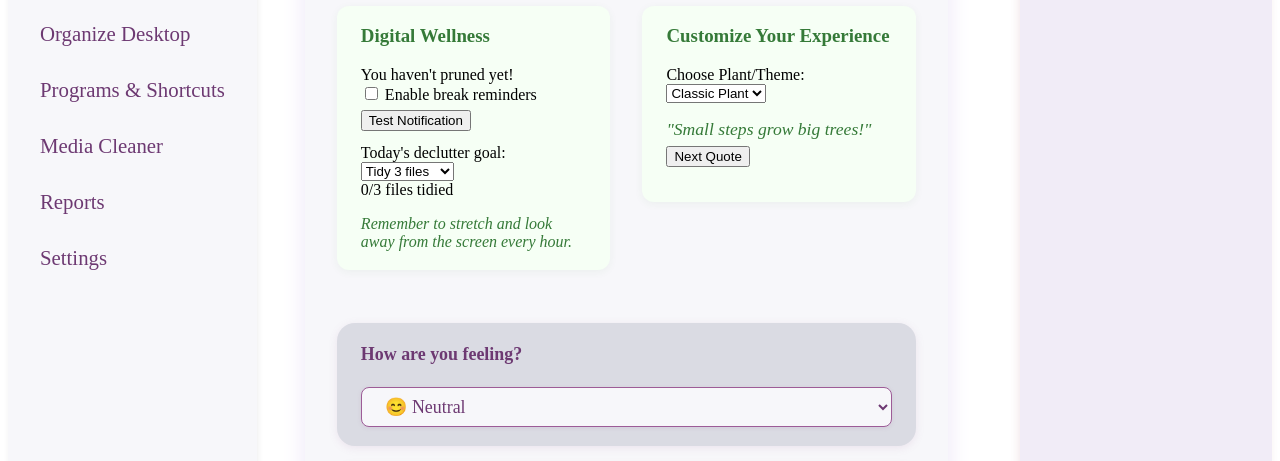
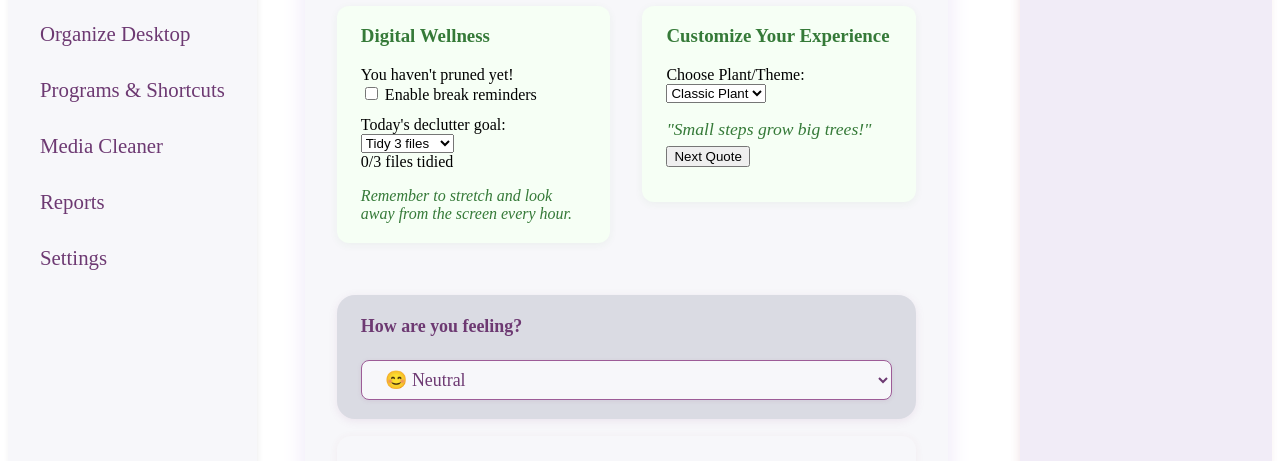
Before and after one commit to Hultgka/Prune, a plain HTML site: page index.html in a window 1280 px wide. Shown: the part 246-707 px from the top of the page. Drawn offline with nearby package versions, Linux system fonts and the light colour scheme; a web font is replaced by a local one.

Commit message:
Update index.html

```diff
--- a/index.html
+++ b/index.html
@@ -155,7 +155,6 @@
         <input type="checkbox" id="breakReminders">
         Enable break reminders
       </label>
-      <button id="testBreakNotificationBtn" style="margin-top:0.5em;">Test Notification</button>
       <div style="margin-top: 0.8em;">
         <label for="declutterGoal">Today's declutter goal:</label>
         <select id="declutterGoal">
```
